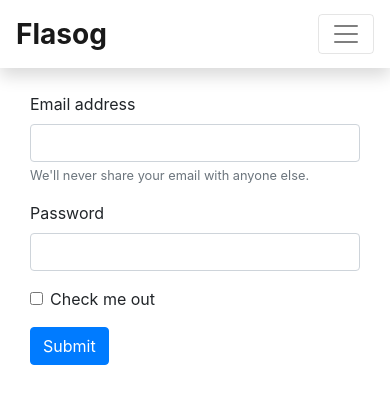
After one commit to wrench1815/Flasog, a Flask app: template templates/register.html in a window 390 px wide. The commit adds this page. Shown: the top 404 px of the page. Run offline with Flask 2, Linux system fonts and the light colour scheme; the template is opened without the code that fills it: values that come from a table or form of the project are taken from there, others are empty; some libraries are stand-ins or nearby versions.

Commit message:
Add responsive menu and forms

```diff
--- a/main.py
+++ b/app.py
@@ -5,7 +5,8 @@
 #
 #  Main file for Flasog
 ##################################
-from flask import Flask, render_template
+from flask import Flask, render_template, url_for, redirect
+from forms import RegistrationForm, LoginForm
 
 app = Flask(__name__)
 
@@ -42,5 +43,17 @@ def NotFound(e):
     return render_template('404.html', title='404 not Found')
 
 
-# if __name__ == "__main__":
-#     app.run(debug=True)
+@app.route('/register')
+def register():
+    form = RegistrationForm()
+    return render_template('register.html', title='Register', form=form)
+
+
+@app.route('/login')
+def login():
+    form = LoginForm()
+    return render_template('login.html', title='Login', form=form)
+
+
+if __name__ == "__main__":
+    app.run(debug=True)
--- a/forms.py
+++ b/forms.py
@@ -3,7 +3,7 @@ from wtforms import StringField, PasswordField, BooleanField, SubmitField
 from wtforms.validators import DataRequired, Length, Email, EqualTo
 
 
-def RegistrationForm(FlaskForm):
+class RegistrationForm(FlaskForm):
     userName = StringField('Username',
                            validators=[DataRequired(),
                                        Length(min=2, max=20)])
@@ -15,7 +15,7 @@ def RegistrationForm(FlaskForm):
     submit = SubmitField('Sign Up')
 
 
-def LoginForm(FlaskForm):
+class LoginForm(FlaskForm):
     userEmail = StringField('Email', validators=[DataRequired(), Email()])
     userPassword = PasswordField('Password', validators=[DataRequired()])
     remember = BooleanField('Remember me')
--- a/requirements.txt
+++ b/requirements.txt
@@ -1,3 +1,4 @@
 Flask
 yapf
 Flask-WTF
+email_validator
--- a/runtime.txt
+++ /dev/null
@@ -1 +0,0 @@
-python-3.8.5
--- a/templates/layout.html
+++ b/templates/layout.html
@@ -63,9 +63,12 @@
     </div>
 
     <!-- Optional JavaScript -->
-    <!-- jQuery first, then Popper.js, then Bootstrap JS -->
-    <script src="https://code.jquery.com/jquery-3.5.1.slim.min.js" integrity="sha384-DfXdz2htPH0lsSSs5nCTpuj/zy4C+OGpamoFVy38MVBnE+IbbVYUew+OrCXaRkfj"rossorigin="anonymous"></script>
+    <!-- For some reason the default method of including scripts doesn't work -->
+    <!-- This is work around, something i copied from Bootstrap Examples -->
     <script src="https://cdn.jsdelivr.net/npm/popper.js@1.16.1/dist/umd/popper.min.js" integrity="sha384-9/reFTGAW83EW2RDu2S0VKaIzap3H66lZH81PoYlFhbGU+6BZp6G7niu735Sk7lN" crossorigin="anonymous"></script>
-    <script src="https://stackpath.bootstrapcdn.com/bootstrap/4.5.2/js/bootstrap.min.js" integrity="sha384-B4gt1jrGC7Jh4AgTPSdUtOBvfO8shuf57BaghqFfPlYxofvL8/KUEfYiJOMMV+rV" crossorigin="anonymous"></script>
+    <script src="https://code.jquery.com/jquery-3.5.1.slim.min.js" integrity="sha384-DfXdz2htPH0lsSSs5nCTpuj/zy4C+OGpamoFVy38MVBnE+IbbVYUew+OrCXaRkfj" crossorigin="anonymous"></script>
+    <script>window.jQuery || document.write('<script src="https://code.jquery.com/jquery-3.5.1.slim.min.js" integrity="sha384-DfXdz2htPH0lsSSs5nCTpuj/zy4C+OGpamoFVy38MVBnE+IbbVYUew+OrCXaRkfj"rossorigin="anonymous"><\/script>')</script><script src="https://stackpath.bootstrapcdn.com/bootstrap/4.5.2/js/bootstrap.min.js" integrity="sha384-B4gt1jrGC7Jh4AgTPSdUtOBvfO8shuf57BaghqFfPlYxofvL8/KUEfYiJOMMV+rV" crossorigin="anonymous"></script>
   </body>
 </html>
+{# /static/js/bootstrap.min.js
+/static/js/bootstrap.bundle.min.js#}
--- /dev/null
+++ b/templates/login.html
@@ -0,0 +1,4 @@
+{% extends "layput.html" %}
+{% block pageContent %}
+
+{% endblock pageContent %}
--- /dev/null
+++ b/templates/register.html
@@ -0,0 +1,22 @@
+{% extends "layout.html" %}
+{% block pageContent %}
+  <div class="container">
+    <form method="POST",action="">
+      {{ form.hidden_tag() }}
+      <div class="form-group">
+        <label for="exampleInputEmail1">Email address</label>
+        <input type="email" class="form-control" id="exampleInputEmail1" aria-describedby="emailHelp">
+        <small id="emailHelp" class="form-text text-muted">We'll never share your email with anyone else.</small>
+      </div>
+      <div class="form-group">
+        <label for="exampleInputPassword1">Password</label>
+        <input type="password" class="form-control" id="exampleInputPassword1">
+      </div>
+      <div class="form-group form-check">
+        <input type="checkbox" class="form-check-input" id="exampleCheck1">
+        <label class="form-check-label" for="exampleCheck1">Check me out</label>
+      </div>
+      <button type="submit" class="btn btn-primary">Submit</button>
+    </form>
+  </div>
+{% endblock pageContent %}
```
